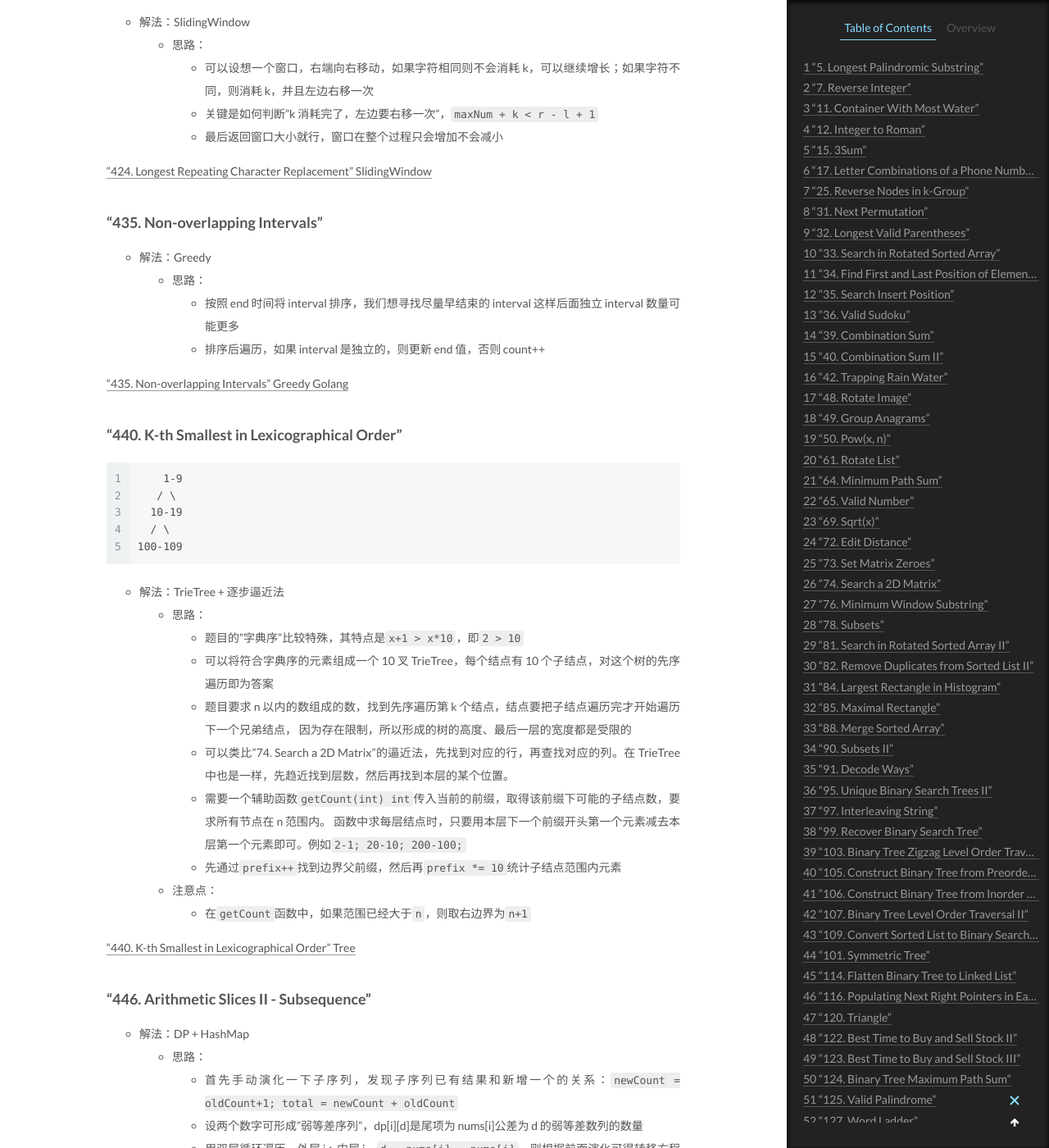
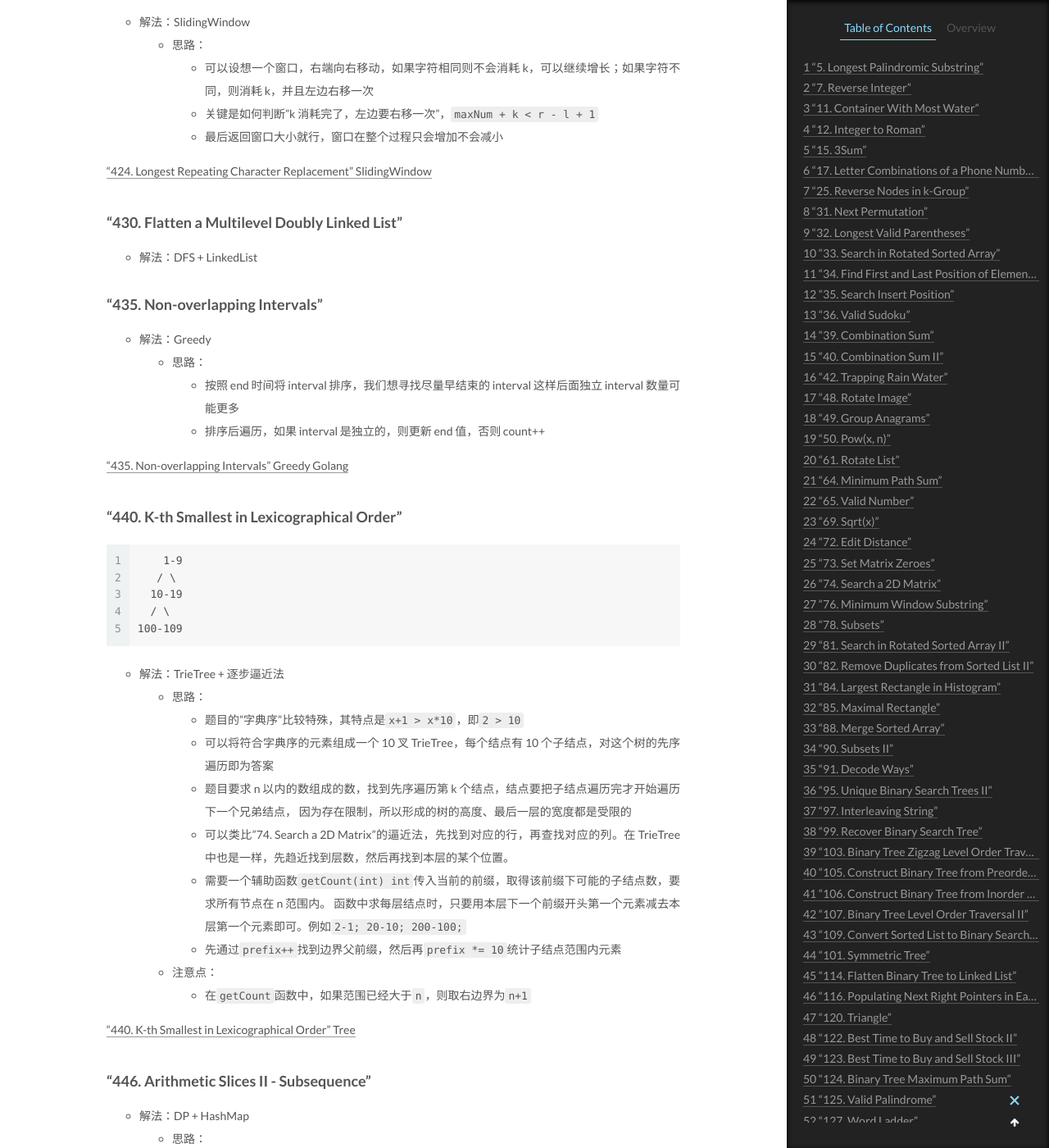
Before and after one commit to CodeHunter2006/CodeHunter2006.github.io, a Jekyll site: the page built from _posts/2020-12-27-LeetCode_Question_Category.md, in a window 1280 px wide and 1400 px high, scrolled down 46521 px. Shown: the whole window at 82% size. Built offline with Jekyll 4.4.1, drawn with Linux system fonts in a browser that asks for light colours; formulas are drawn with MathJax 3.

Commit message:
[doc]: add contents.

```diff
--- a/_posts/2020-12-27-LeetCode_Question_Category.md
+++ b/_posts/2020-12-27-LeetCode_Question_Category.md
@@ -1372,7 +1372,7 @@ tags: Algorithm Leetcode
 
 - 解法 2: Math
   - 思路：
-    - int32 最大的 3 的幂是`3^19`，那么任意3的幂`3^x`和最大可能值有如下关系：`(3^19)/(3^x) = 3^(19-x)`
+    - int32 最大的 3 的幂是`3^19`，那么任意 3 的幂`3^x`和最大可能值有如下关系：`(3^19)/(3^x) = 3^(19-x)`
     - 可以推出`0 <= 19-x <= 19`一定是一个整数，所以`(3^(19-x))%3 == 0`
 
 ["326. Power of Three" Math]()
@@ -1655,6 +1655,10 @@ tags: Algorithm Leetcode
     - 最后返回窗口大小就行，窗口在整个过程只会增加不会减小
 
 ["424. Longest Repeating Character Replacement" SlidingWindow]()
+
+### "430. Flatten a Multilevel Doubly Linked List"
+
+- 解法：DFS + LinkedList
 
 ### "435. Non-overlapping Intervals"
 
```
